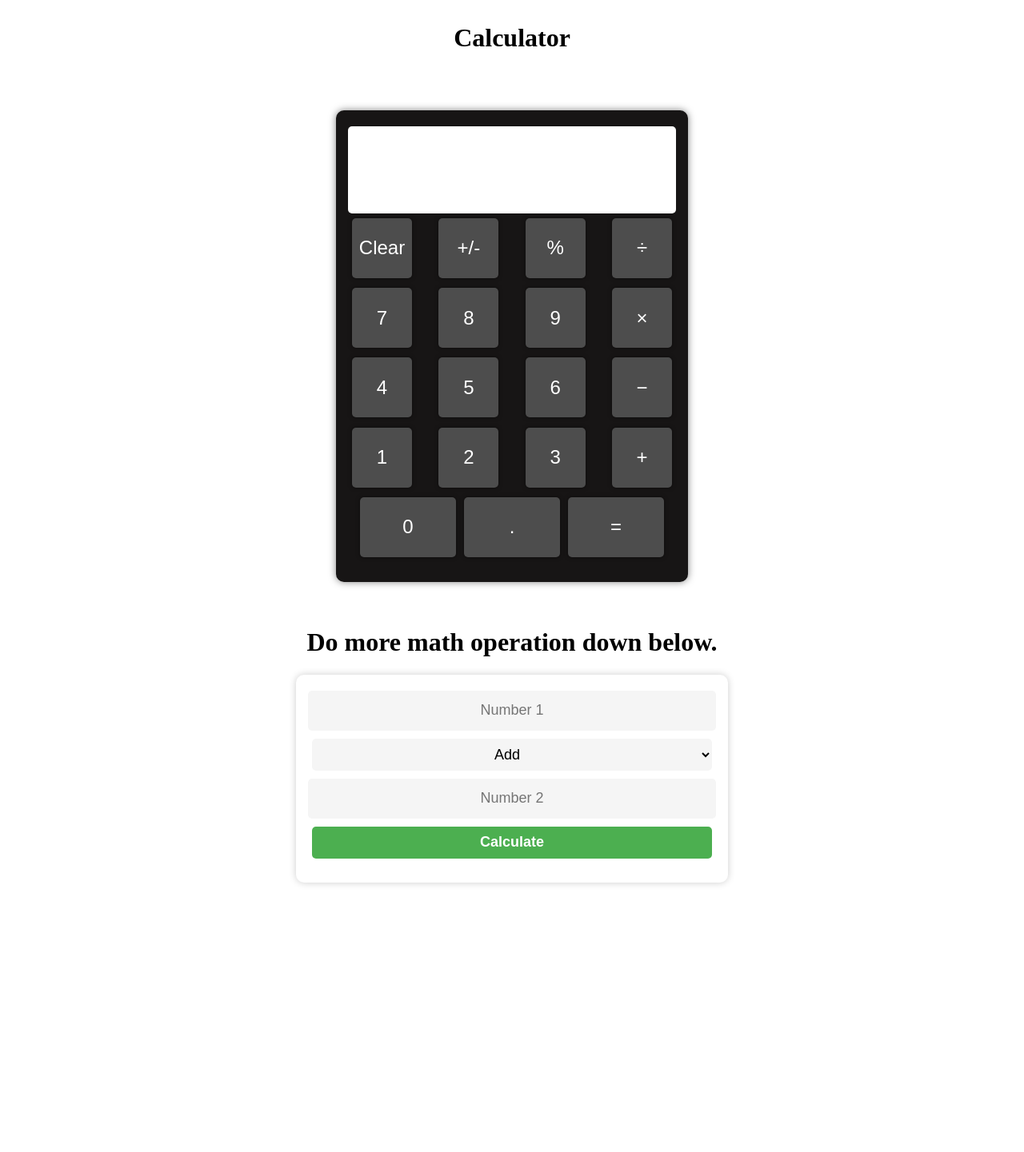
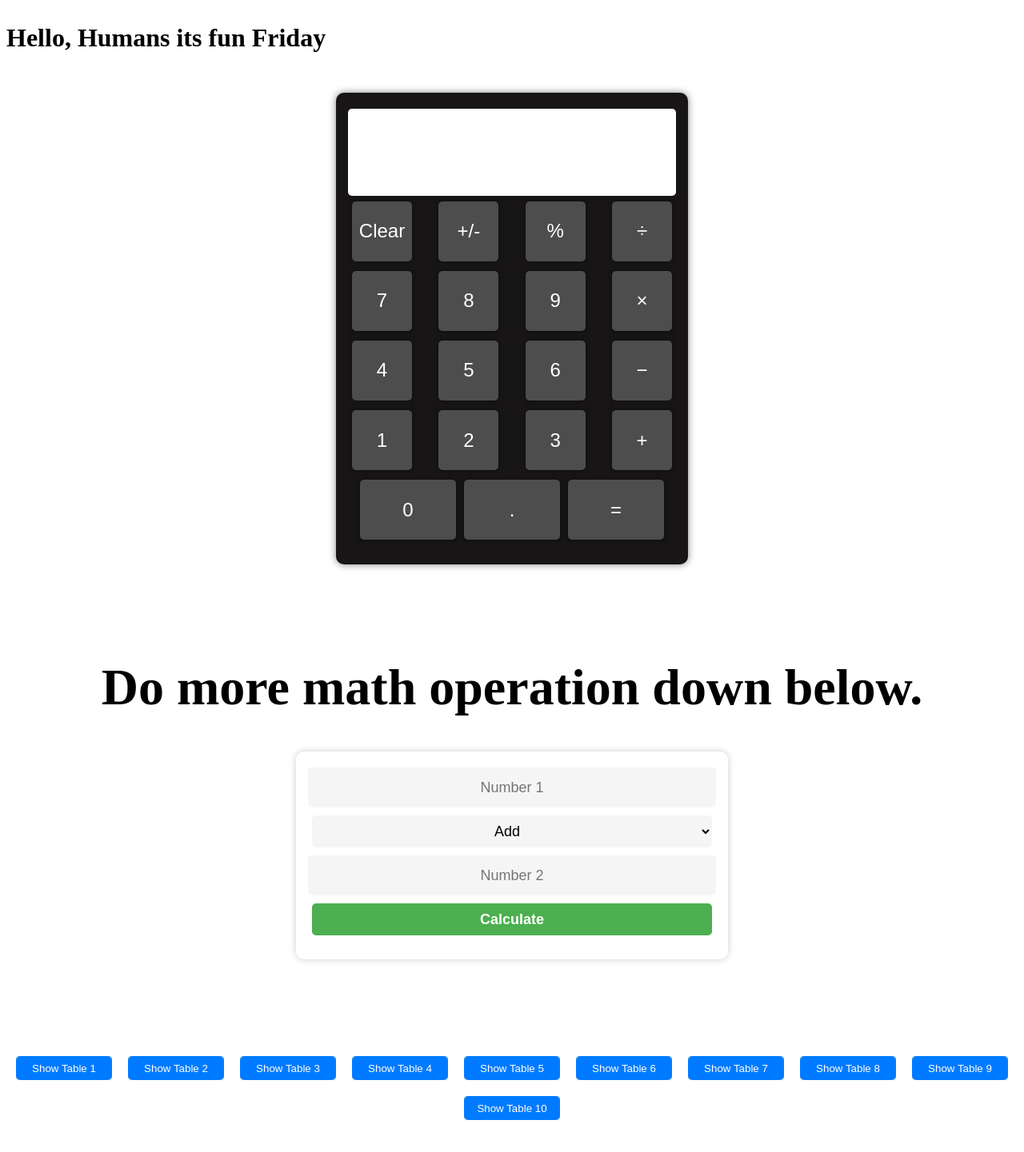
Before and after one commit to Haimi148/Module-0.1, a PHP site: page / in a window 1280 px wide. Shown: the whole page at 80% size. Before the commit the page ends 1107 px from the top, so only its background shows below. Run offline with PHP 8.4, Linux system fonts and the light colour scheme.

Commit message:
Added functoins in the php code, and also added some mulitplication tbls

```diff
--- a/index.html
+++ b/index.php
@@ -11,8 +11,55 @@
 <body>
 
   <div style="display: flex; justify-content: center; ">
-    <h1>Calculator</h1>
-  </div>
+    <h1>
+
+    <?php
+    // Make a function to show custom message
+
+// $dayNameOfTheWeek = date('l');
+// $mondayString = "boring";
+// $tuesdayString = "thanks";
+// $wednesdayString = "ln";
+// $thursdayString = "pi";
+// $fridayString = "it is Fun";
+
+// //fullstring
+// $fullString = "Hello, Humans";
+
+// if ($dayNameOfTheWeek == "Monday") {
+//   $fullString = $fullString . " " . $mondayString . " " . $dayNameOfTheWeek;
+// } else if ($dayNameOfTheWeek == "Friday") {
+//   $fullString = $fullString . " " . $fridayString. " " . $dayNameOfTheWeek;
+// } else if ($dayNameOfTheWeek == "Sunday") {
+//   $fullString = "Hello it's weekend";
+// }
+
+function show_message($customMes) {
+  $fullString = "Hello, Humans";
+  $dayNameOfTheWeek = date('l');
+
+// $luckynumber = [1, 2, 5, 7, 9, 10]
+
+// $luckynumberAdvanced = [ "Fun game" =. 7, "Luck Number" => 7 ];
+
+  if ($dayNameOfTheWeek   == "Monday") {
+      $fullString = $fullString . " " . $customMes . " " . $dayNameOfTheWeek;
+    } else if ($dayNameOfTheWeek == "Friday") {
+      $fullString = $fullString . " " . $customMes. " " . $dayNameOfTheWeek;
+    } else if ($dayNameOfTheWeek == "Sunday") {
+      $fullString = "Hello it's weekend";
+    } else {
+      $fullString = "Hello, Humans";
+    }
+    return $fullString;
+
+  }
+
+echo show_message("its fun");
+?>
+
+
+
 
 
 
@@ -88,9 +135,30 @@
 
 
 
+
+
   <br>
   <br>
   <br>
+  <div class="container">
+  <?php
+    for($i=1;$i<=10;$i++){
+      echo "<table class='table' id='table$i'>";
+      echo "<caption>Multiplication Table of ".$i."</caption>";
+      for($j=1;$j<=10;$j++){
+        echo "<tr>";
+        echo "<td class='header'>" . $i . " X " . $j . "</td>";
+        echo "<td>" . $i*$j . "</td>";
+        echo "</tr>";
+      }
+      echo "</table>";
+      echo "<button class='show-btn' data-table='table$i'>Show Table $i</button>";
+    }
+  ?>
+</div>
+
+
+<script src="script.js"></script>
 
 
 
@@ -98,27 +166,27 @@
 
   <script src="script.js">
 
-    function connect() {
-      // Create a new XMLHttpRequest object
-      const xhr = new XMLHttpRequest();
+    // function connect() {
+    //   // Create a new XMLHttpRequest object
+    //   const xhr = new XMLHttpRequest();
 
-      // Set the HTTP method and URL for the request
-      xhr.open('GET', 'function.php');
+    //   // Set the HTTP method and URL for the request
+    //   xhr.open('GET', 'function.php');
 
-      // Set a callback function to handle the response
-      xhr.onreadystatechange = function () {
-        // Check if the request is complete and successful
-        if (xhr.readyState === XMLHttpRequest.DONE && xhr.status === 200) {
-          // Extract the response data
-          const response = xhr.responseText;
-          // Do something with the response data
-          console.log(response);
-        }
-      };
+    //   // Set a callback function to handle the response
+    //   xhr.onreadystatechange = function () {
+    //     // Check if the request is complete and successful
+    //     if (xhr.readyState === XMLHttpRequest.DONE && xhr.status === 200) {
+    //       // Extract the response data
+    //       const response = xhr.responseText;
+    //       // Do something with the response data
+    //       console.log(response);
+    //     }
+    //   };
 
-      // Send the request
-      xhr.send();
-    }
+    //   // Send the request
+    //   xhr.send();
+    // }
 
 
 
@@ -145,6 +213,10 @@
     const analytics = getAnalytics(app);
 
   </script>
+
+
 </body>
 
+
+
 </html>
--- a/script.js
+++ b/script.js
@@ -73,3 +73,25 @@
 //   } else {
 //     document.querySelector("#result").innerHTML = "a < b";
 //     }
+
+
+var showButtons = document.querySelectorAll(".show-btn");
+
+showButtons.forEach(function(button) {
+  var table = document.getElementById(button.dataset.table);
+  var isOpen = false;
+
+  table.style.display = "none";
+
+  button.addEventListener("click", function() {
+    isOpen = !isOpen;
+
+    if (isOpen) {
+      table.style.display = "table";
+      button.textContent = "Hide Table " + button.dataset.table.slice(-1);
+    } else {
+      table.style.display = "none";
+      button.textContent = "Show Table " + button.dataset.table.slice(-1);
+    }
+  });
+});
--- a/style.css
+++ b/style.css
@@ -176,3 +176,65 @@
     max-width: 90%;
   }
 }
+.container{
+	display: flex;
+	flex-wrap: wrap;
+	justify-content: center;
+}
+
+.table{
+	margin: 20px;
+	border-collapse: collapse;
+	border: 2px solid #555;
+}
+
+.table caption{
+	font-size: 1.2em;
+	font-weight: bold;
+	margin-bottom: 10px;
+}
+
+.table tr:nth-child(even){
+	background-color: #f2f2f2;
+}
+
+.table tr:hover{
+	background-color: #ddd;
+}
+
+.table td{
+	padding: 10px;
+	text-align: center;
+	border: 1px solid #ccc;
+}
+
+.table td.header{
+	font-weight: bold;
+	background-color: #555;
+	color: #fff;
+}
+
+.show-btn {
+  margin: 10px;
+  padding: 5px 10px;
+  background-color: #007bff;
+  color: #fff;
+  border: none;
+  border-radius: 5px;
+  cursor: pointer;
+}
+
+.show-btn {
+  height: 30px;
+  width: 120px;
+}
+
+@media (max-width: 768px) {
+  .table caption {
+    font-size: 1em;
+  }
+
+  .show-btn {
+    font-size: 0.8em;
+  }
+}
```
Also changed, not shown: function.php (+12 -1 lines), table-generator.php (added, +33 -0 lines).
